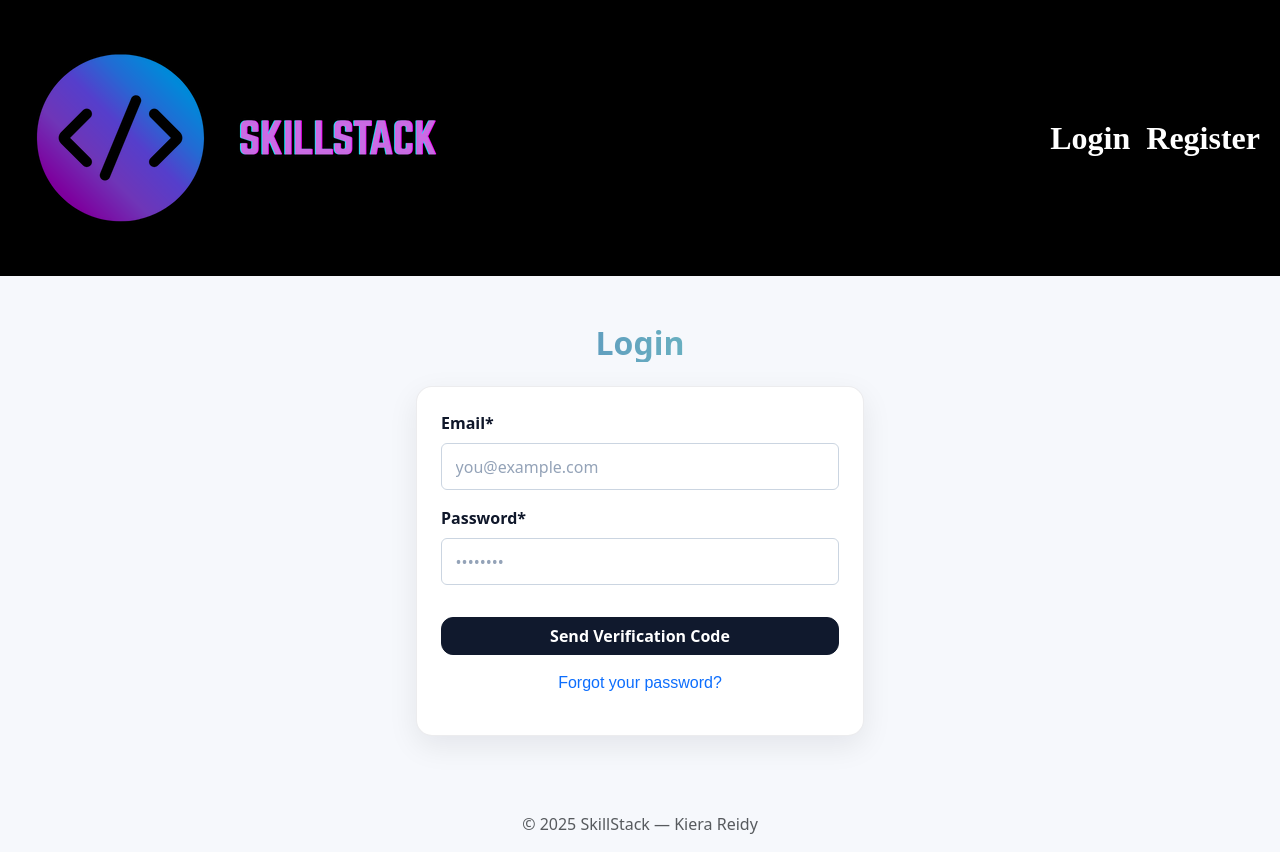
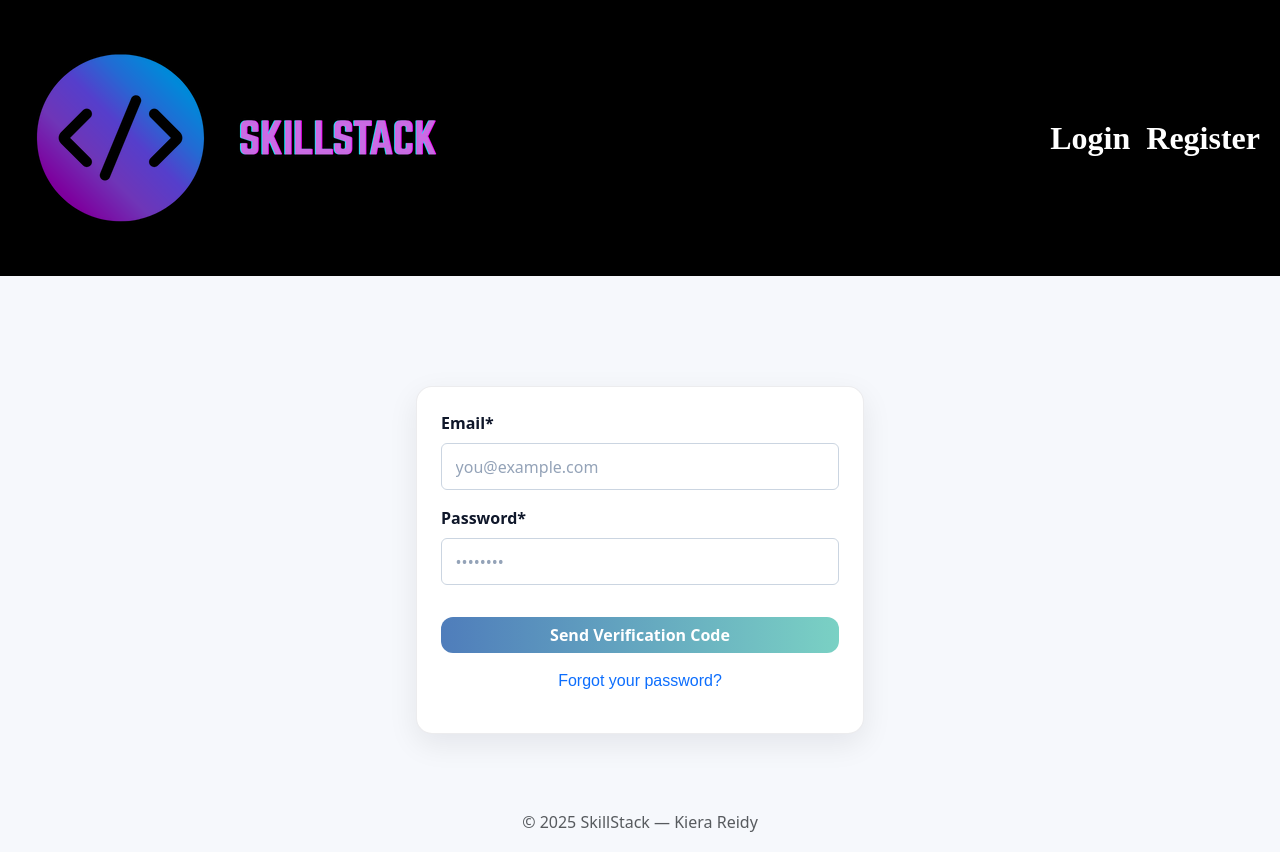
Before and after one commit to KeeLouise/skillstack, a Django app: page /users/login/ in a window 1280 px wide. Run offline with Django 5.2, Linux system fonts and the light colour scheme; parts of the project's set-up code (start-up, migrations or seed data) failed here and were passed over; some libraries are stand-ins or nearby versions; some web fonts are replaced.

Commit message:
Small CSS updates. KR 14/08/2025

```diff
--- a/skillstack/static/css/login_register.css
+++ b/skillstack/static/css/login_register.css
@@ -64,7 +64,7 @@ body {
   text-align: center;
   font-weight: 800;
   margin-bottom: 1rem;
-  background: linear-gradient(90deg, var(--auth-grad-1), var(--auth-grad-2));
+  color: black;
   -webkit-background-clip: text;
   -webkit-text-fill-color: transparent;
 }
@@ -95,10 +95,11 @@ body {
   font-weight: 700;
 }
 .btn-dark {
-  background: #10192d;
-  border-color: #10192d;
+  background: linear-gradient(90deg, var(--auth-grad-1), var(--auth-grad-2));
+  border: none;
   color: #fff;
 }
+
 .btn-dark:hover {
   background: #0c1423;
   border-color: #0c1423;
```
